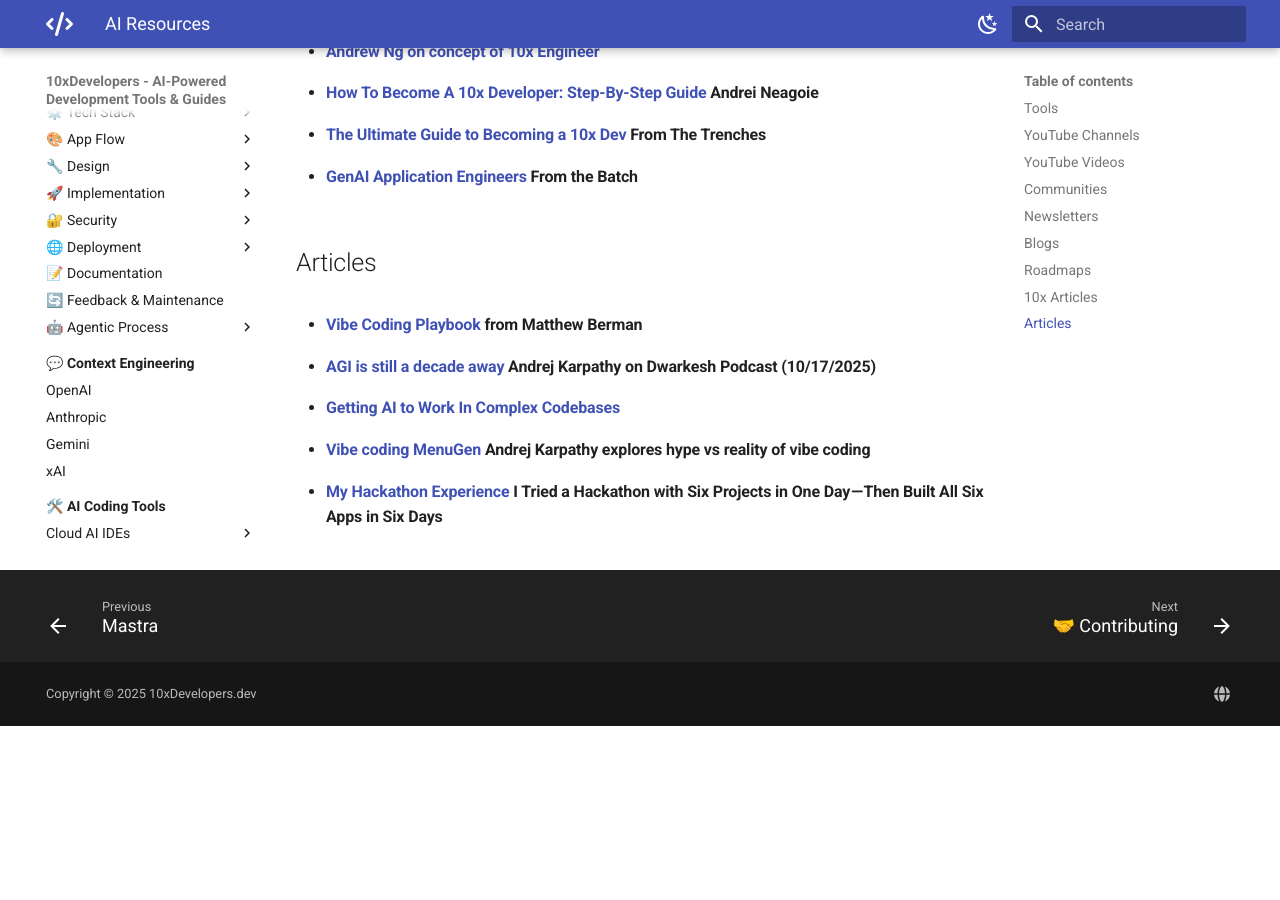
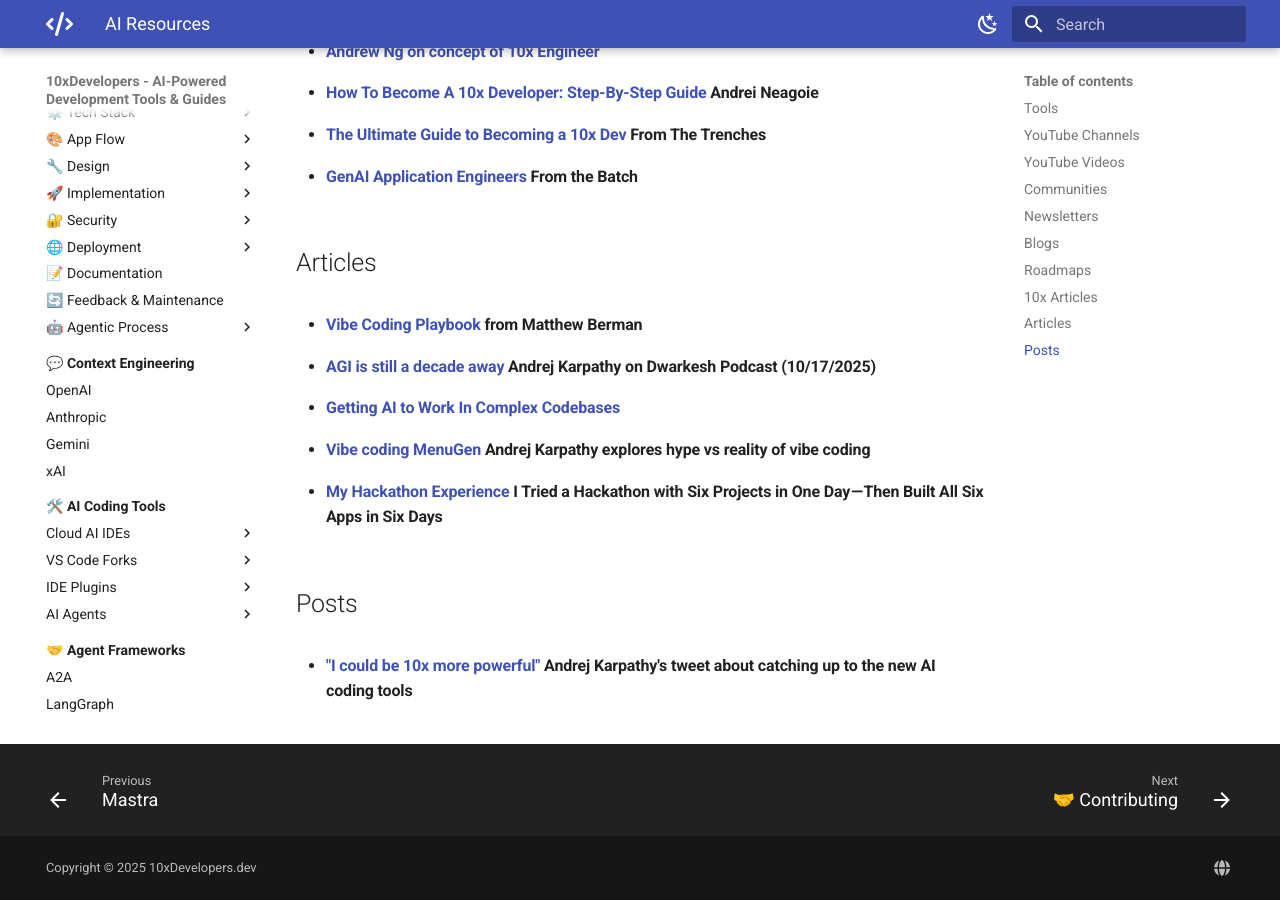
Before and after one commit to shlomoc/10xdev, an MkDocs documentation site: the page built from docs/resources/index.md, in a window 1280 px wide and 900 px high, scrolled down 3594 px. Built offline with MkDocs 1.6.1 and Material for MkDocs 9.7.7, drawn with Linux system fonts in a browser that asks for light colours; before the commit the page ends 4320 px from its top, so only the background shows below that.

Commit message:
docs: add new resources and community links for Claude Code

```diff
--- a/docs/resources/index.md
+++ b/docs/resources/index.md
@@ -111,3 +111,7 @@
  * #### [Vibe coding MenuGen](https://karpathy.bearblog.dev/vibe-coding-menugen/) Andrej Karpathy explores hype vs reality of vibe coding
 
  * #### [My Hackathon Experience](https://medium.com/@stevecohen_29296/i-tried-a-hackathon-with-six-projects-in-one-day-then-built-all-six-apps-in-six-days-e6eecb4e81a5?source=friends_link&sk=ee2ad77170df68b739ed749e0fda2046) I Tried a Hackathon with Six Projects in One Day — Then Built All Six Apps in Six Days
+
+## Posts
+
+ * #### ["I could be 10x more powerful"](https://x.com/karpathy/status/2004607146781278521) Andrej Karpathy's tweet about catching up to the new AI coding tools
```
Also changed, not shown: docs/ai-coding-tools/ai-agents/claude-code.md (+2 -0 lines).
